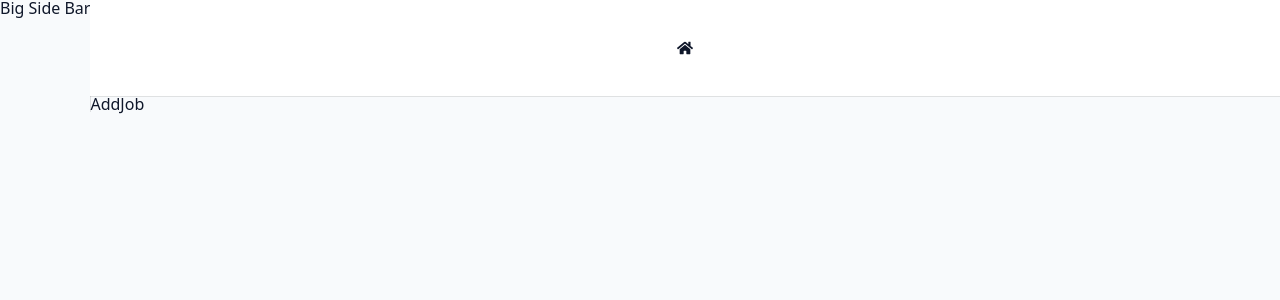
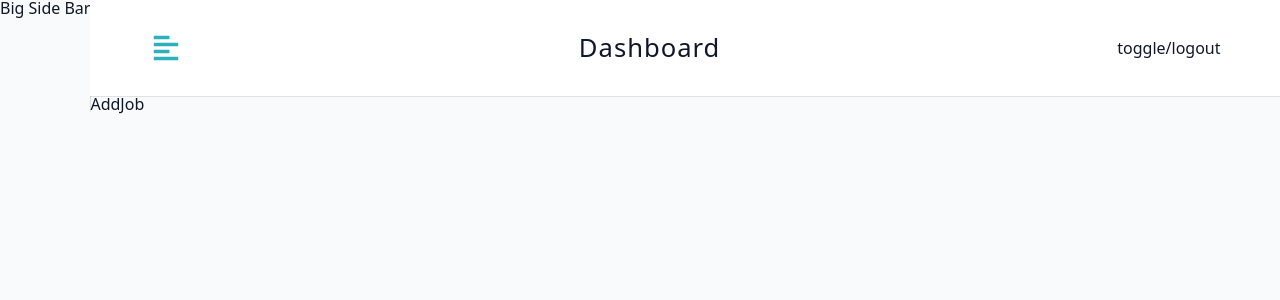
Before and after one commit to shameenakoodan/client-mern, a React (Vite) app: page /dashboard in a window 1280 px wide. Shown: the top 300 px of the page. Built offline with nearby package versions, Linux system fonts and the light colour scheme.

Commit message:
Added the navbar structure

```diff
--- a/src/components/Navbar.jsx
+++ b/src/components/Navbar.jsx
@@ -1,9 +1,23 @@
 import Wrapper from "../assets/wrappers/Navbar";
-import {FaHome} from 'react-icons/fa';
+import {FaAlignLeft} from 'react-icons/fa';
+import Logo from "./Logo";
+import { useDashboardContext } from "../pages/DashboardLayout";
 const Navbar = () => {
+  const{toggleSidebar} = useDashboardContext();
   return (
     <Wrapper>
-        <FaHome />
+        <div className="nav-center">
+          <button type="button" className="toggle-btn" onClick={toggleSidebar}>
+            <FaAlignLeft />
+          </button>
+          <div>
+          <Logo />
+          <h4 className="logo-text">dashboard</h4>
+          </div>
+          <div className="btn-container">
+            toggle/logout
+          </div>
+          </div>
         </Wrapper>
   )
 }
```
